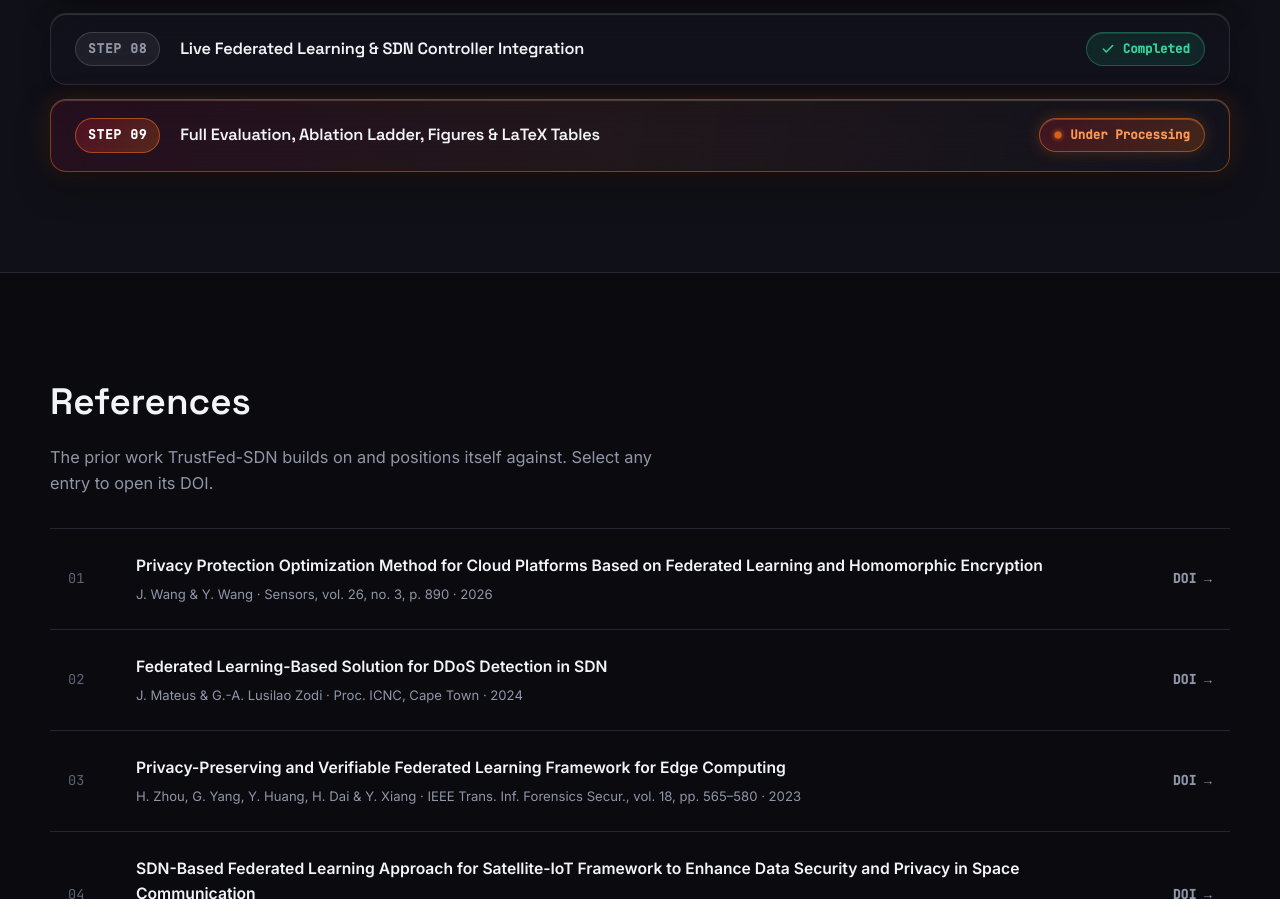
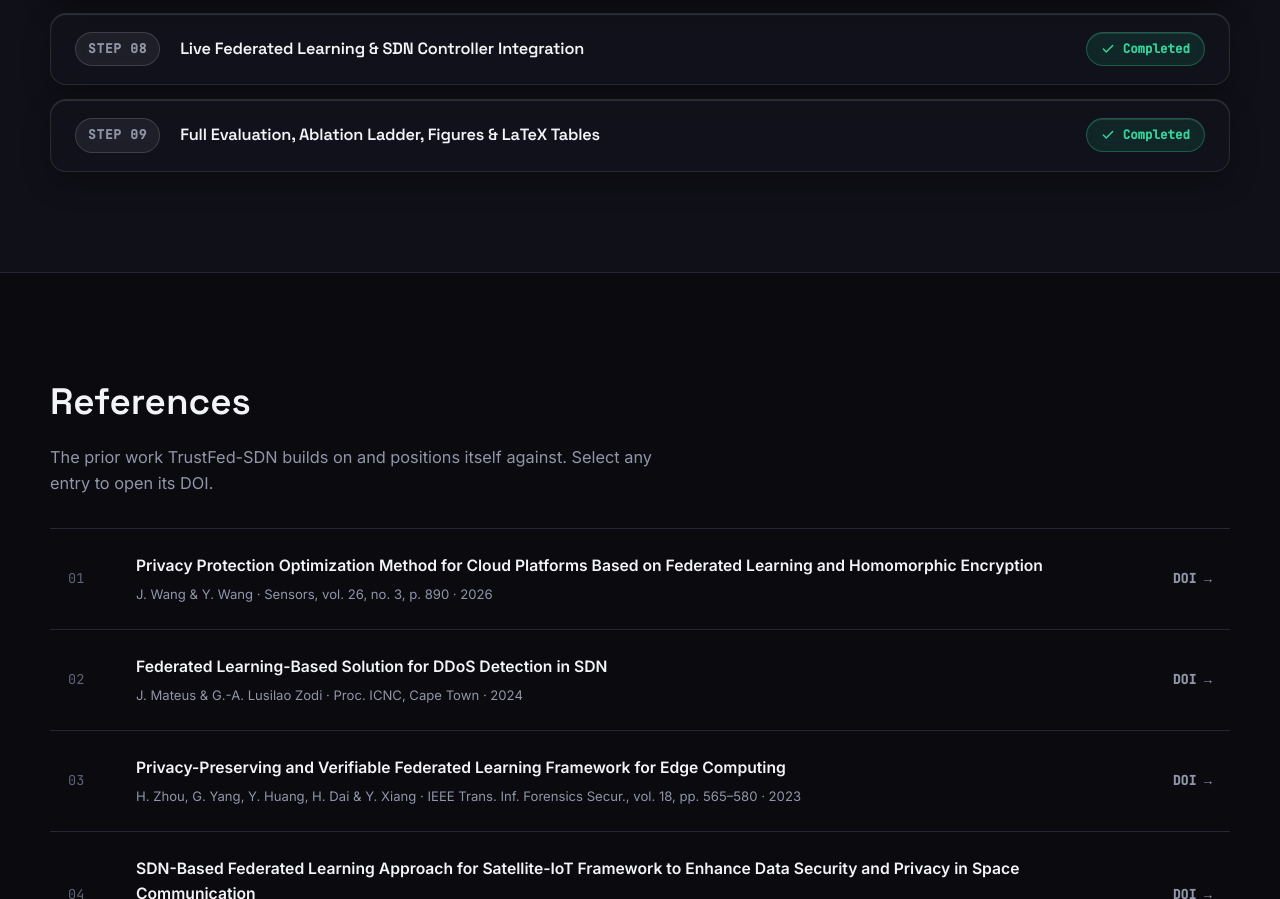
Before and after one commit to naimurhamim/trust-fed-website, a plain HTML site: page index.html in a window 1280 px wide. Shown: the part 3983-4882 px from the top of the page. Drawn offline with Linux system fonts and the light colour scheme.

Commit message:
Mark Step 09 completed (approved)

```diff
--- a/index.html
+++ b/index.html
@@ -378,12 +378,15 @@
           </span>
         </div>
 
-        <div class="progress-glass-item is-processing">
+        <div class="progress-glass-item is-complete">
           <span class="progress-step-tag">Step 09</span>
           <span class="progress-step-title">Full Evaluation, Ablation Ladder, Figures &amp; LaTeX Tables</span>
-          <span class="progress-status status-processing">
-            <span class="status-pulse-dot" aria-hidden="true"></span>
-            Under Processing
+          <span class="progress-status status-complete">
+            <svg width="14" height="14" viewBox="0 0 24 24" fill="none" stroke="currentColor" stroke-width="2.6"
+              stroke-linecap="round" stroke-linejoin="round" aria-hidden="true">
+              <polyline points="20 6 9 17 4 12"></polyline>
+            </svg>
+            Completed
           </span>
         </div>
 
```
